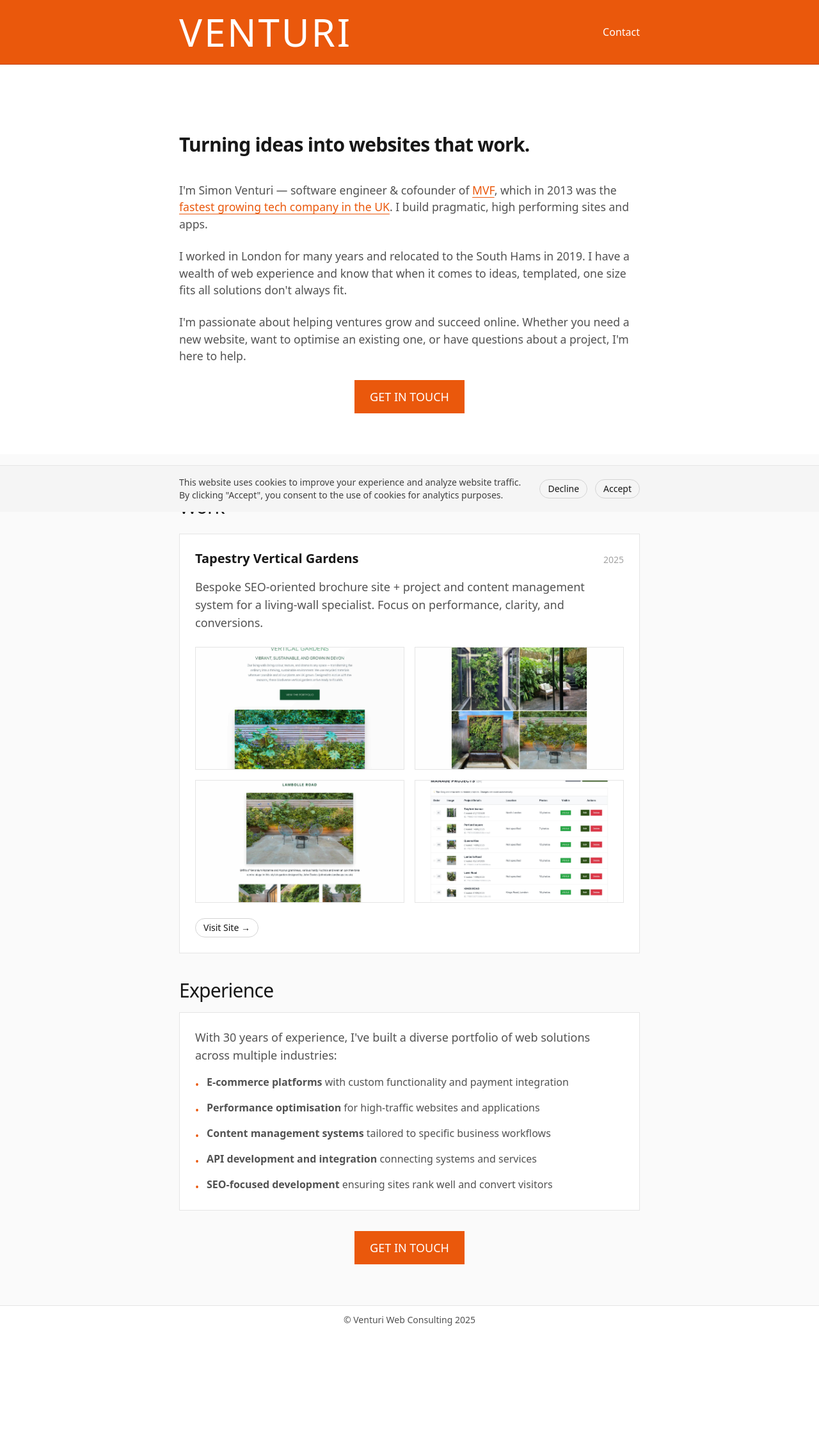
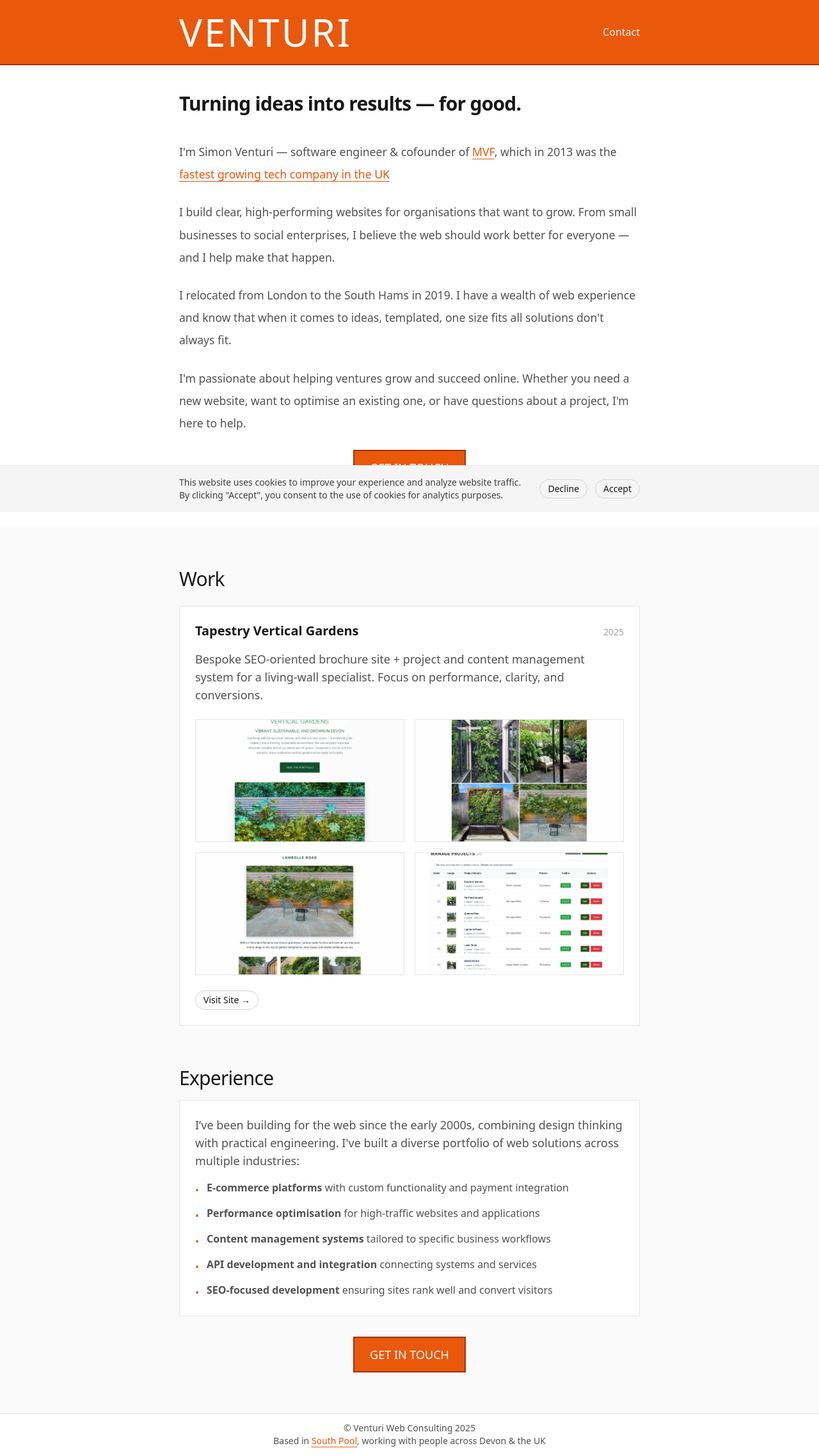
Before and after one commit to simonventuri/venturi-web-consulting, a Next.js app: page / in a window 1280 px wide. Shown: the whole page at 64% size. Before the commit the page ends 2085 px from the top, so only its background shows below. Built offline with nearby package versions, Linux system fonts and the light colour scheme.

Commit message:
Final 'pre-launch' tweaks.

```diff
--- a/app/contact/page.tsx
+++ b/app/contact/page.tsx
@@ -12,7 +12,7 @@ export const metadata: Metadata = {
 
 export default function ContactPage() {
   return (
-    <section className="section">
+    <section className="section !pt-0">
       <div className="container">
         <h1 className="h1 mb-6">Get in touch</h1>
         <div className="max-w-2xl">
--- a/app/globals.css
+++ b/app/globals.css
@@ -24,6 +24,10 @@ a {
 .container a:not(nav a):not(.bg-orange-600):not(.badge),
 main a:not(.bg-orange-600):not(.badge) {
     @apply underline-offset-4 decoration-orange-600 text-orange-600 hover:text-orange-600 hover:decoration-orange-500;
+}
+
+p {
+    @apply leading-loose;
 }
 
 .container {
--- a/app/layout.tsx
+++ b/app/layout.tsx
@@ -63,7 +63,7 @@ export default function RootLayout({ children }: { children: React.ReactNode })
       </head>
       <body className="flex flex-col min-h-screen">
         <GoogleAnalytics />
-        <header className="bg-orange-600 border-b border-orange-700 fixed top-0 left-0 right-0 z-50">
+        <header className="bg-orange-600 border-b-2 border-orange-800 fixed top-0 left-0 right-0 z-50">
           <div className="container flex items-center justify-between py-5">
             <Link href="/" className="leading-none hover:opacity-80 transition-opacity">
               <div className="tracking-[0.18rem] text-4xl sm:text-6xl text-white font-thin">VENTURI</div>
@@ -76,6 +76,9 @@ export default function RootLayout({ children }: { children: React.ReactNode })
           <div className="container text-center text-sm text-neutral-600">
             © Venturi Web Consulting {new Date().getFullYear()}
           </div>
+          <div className="container text-center text-sm text-neutral-600">
+            Based in <a href="https://www.google.com/maps/place/South+Pool,+Kingsbridge,+UK" target="_blank" className="underline">South Pool</a>, working with people across Devon & the UK
+          </div>
         </footer>
         <CookieConsent />
       </body>
--- a/app/page.tsx
+++ b/app/page.tsx
@@ -21,14 +21,18 @@ export default function Page() {
   return (
     <>
       <StructuredData />
-      <section id="intro" className="section">
+      <section id="intro" className="section !pt-0">
         <div className="container">
-          <h1 className="h1 mb-4">Turning ideas into websites that work.</h1>
-          <p className="lead mb-6">I'm Simon Venturi — software engineer & cofounder of <a href="https://www.mvfglobal.com/" target="_blank" className="underline">MVF</a>, which in 2013 was the <a href="https://www.hiscox.co.uk/business-blog/tech-track-100-mvf-became-fastest-growing-tech-company" target="_blank" className="underline">fastest growing tech company in the UK</a>. I build pragmatic, high performing sites and apps.</p>
-          <p className="lead mb-6">I worked in London for many years and relocated to the South Hams in 2019. I have a wealth of web experience and know that when it comes to ideas, templated, one size fits all solutions don't always fit.</p>
+          <h1 className="h1 mb-4">Turning ideas into results — for good.</h1>
+          <p className="lead mb-6">I'm Simon Venturi &mdash; software engineer & cofounder of <a href="https://www.mvfglobal.com/" target="_blank" className="underline">MVF</a>, which in 2013 was the <a href="https://www.hiscox.co.uk/business-blog/tech-track-100-mvf-became-fastest-growing-tech-company" target="_blank" className="underline">fastest growing tech company in the UK</a></p>
+          <p className="lead mb-6">I build clear, high-performing websites for organisations that want to grow. From small businesses to social enterprises, I believe the web should work better for everyone &mdash; and I help make that happen.</p>
+          <div className="flex justify-center mb-8 md:hidden">
+            <a href="/contact" className="inline-flex items-center justify-center px-6 py-3 text-lg font-medium text-white bg-orange-600 hover:bg-orange-800 transition-colors border-2 border-orange-800">GET IN TOUCH</a>
+          </div>
+          <p className="lead mb-6">I relocated from London to the South Hams in 2019. I have a wealth of web experience and know that when it comes to ideas, templated, one size fits all solutions don't always fit.</p>
           <p className="lead mb-6">I'm passionate about helping ventures grow and succeed online. Whether you need a new website, want to optimise an existing one, or have questions about a project, I'm here to help. </p>
-          <div className="flex justify-center">
-            <a href="/contact" className="inline-flex items-center justify-center px-6 py-3 text-lg font-medium text-white bg-orange-600 hover:bg-orange-700 transition-colors">GET IN TOUCH</a>
+          <div className="justify-center hidden md:flex">
+            <a href="/contact" className="inline-flex items-center justify-center px-6 py-3 text-lg font-medium text-white bg-orange-600 hover:bg-orange-800 transition-colors border-2 border-orange-800">GET IN TOUCH</a>
           </div>
         </div>
       </section>
@@ -76,11 +80,11 @@ export default function Page() {
           </div>
 
           {/* Past Work Experience */}
-          <div>
+          <div className="mt-16">
             <h2 className="h2 mb-4">Experience</h2>
             <div className="bg-white p-6 border border-neutral-200">
               <p className="text-lg text-neutral-600 mb-4">
-                With 30 years of experience, I've built a diverse portfolio of web solutions across multiple industries:
+                I’ve been building for the web since the early 2000s, combining design thinking with practical engineering. I've built a diverse portfolio of web solutions across multiple industries:
               </p>
               <ul className="space-y-3 text-neutral-600">
                 <li className="flex items-start">
@@ -108,7 +112,7 @@ export default function Page() {
           </div>
 
           <div className="flex justify-center mt-8">
-            <a href="/contact" className="inline-flex items-center justify-center px-6 py-3 text-lg font-medium text-white bg-orange-600 hover:bg-orange-700 transition-colors">GET IN TOUCH</a>
+            <a href="/contact" className="inline-flex items-center justify-center px-6 py-3 text-lg font-medium text-white bg-orange-600 hover:bg-orange-800 transition-colors border-2 border-orange-800">GET IN TOUCH</a>
           </div>
         </div>
       </section>
```
